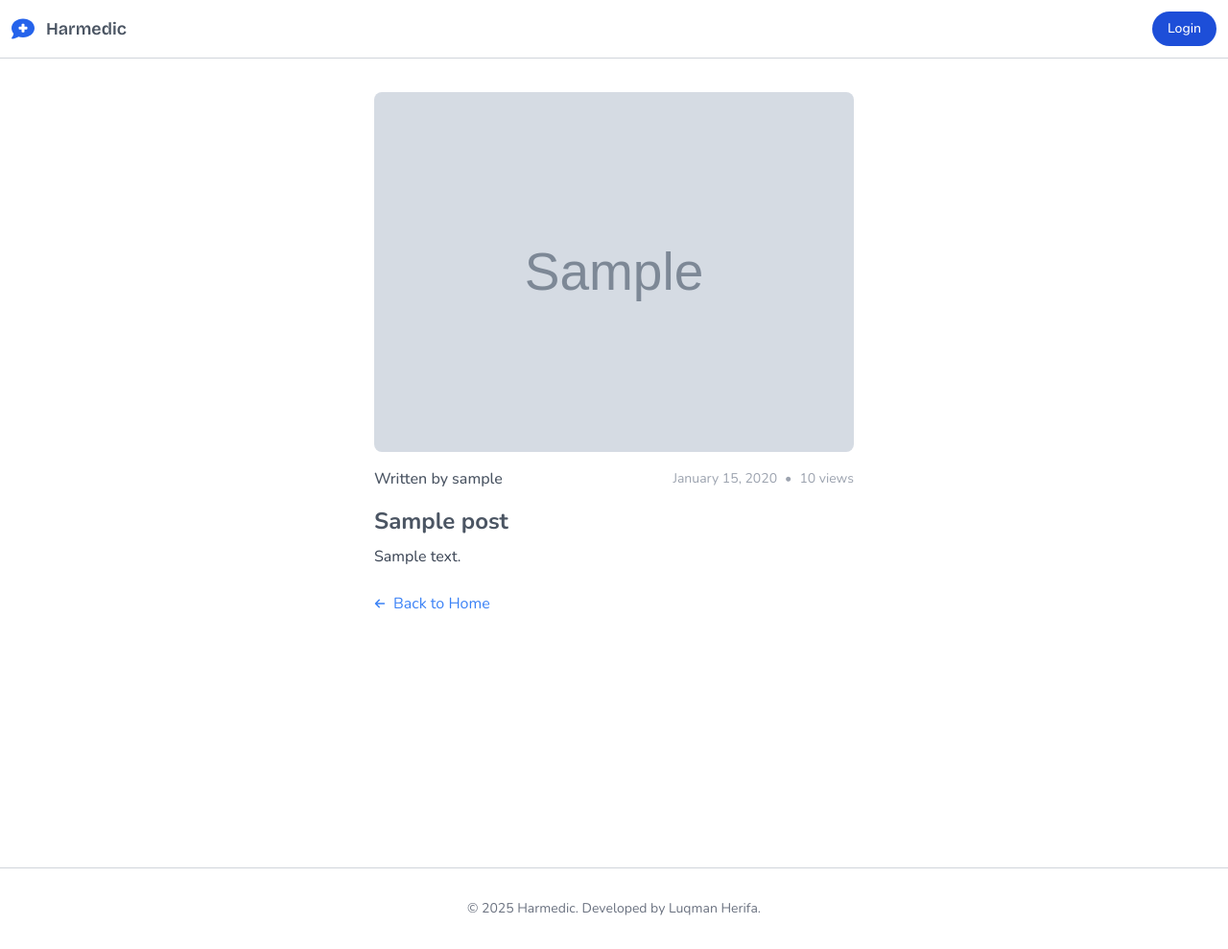
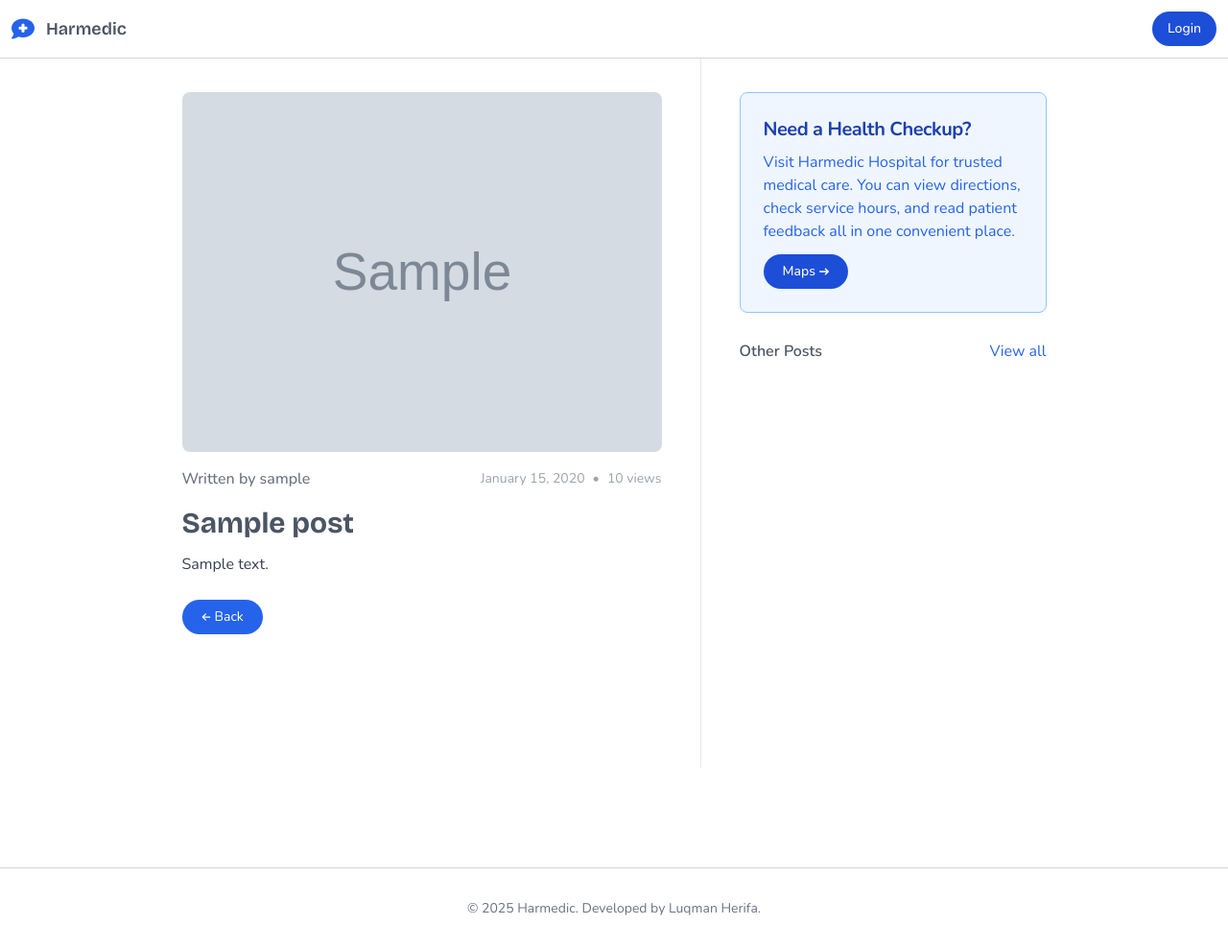
Before and after one commit to luqmanherifa/harmedic, a Flask app: page /post/1 in a window 1280 px wide. Shown: the whole page at 96% size. Run offline with Flask 3, Linux system fonts and the light colour scheme; tables that the repository leaves empty hold one stand-in row (values such as "Sample post"); grey boxes marked "Sample" are stand-in pictures; some libraries are stand-ins or nearby versions.

Commit message:
Enhance detail related posts

```diff
--- a/app/routes/pages_routes.py
+++ b/app/routes/pages_routes.py
@@ -26,7 +26,16 @@ def post_detail(id):
         post.views += 1
         db.session.commit()
 
-    return render_template('post_detail.html', post=post)
+    # Get other related posts
+    related_posts = (
+        Post.query
+        .filter(Post.id != id, Post.status == 'approved')
+        .order_by(Post.created_at.desc())
+        .limit(2)
+        .all()
+    )
+
+    return render_template('post_detail.html', post=post, related_posts=related_posts)
 
 @pages.route('/search_home_posts')
 def search_home_posts():
--- a/templates/post_detail.html
+++ b/templates/post_detail.html
@@ -27,8 +27,9 @@
     <!-- Navbar -->
     {% include 'partials/navbar.html' %}
 
+    <div class="flex justify-center min-h-screen">
       <!-- Detail Post -->
-    <div class="flex justify-center pt-24 min-h-screen">
+      <div class="pt-24">
         <div class="mx-auto">
           <img
             class="w-[500px] h-[375px] object-cover rounded-lg"
@@ -37,7 +38,7 @@
             onerror="this.onerror=null; this.src='{{ url_for('static', filename='images/harmedic.png') }}';"
           />
           <div class="mb-2 mt-4 flex items-center justify-between">
-          <p class="text-base font-medium text-gray-600">
+            <p class="text-base font-medium text-gray-500">
               Written by {{ post.author.username }}
             </p>
             <p class="text-sm text-gray-400">
@@ -48,7 +49,9 @@
               </span>
             </p>
           </div>
-        <h1 class="mb-2 mt-4 text-2xl font-bold text-gray-600 w-[500px]">
+          <h1
+            class="bricolage mb-3 mt-4 text-3xl font-bold text-gray-600 w-[500px]"
+          >
             {{ post.title }}
           </h1>
           <p class="text-base leading-relaxed text-gray-700 w-[500px]">
@@ -57,24 +60,100 @@
           <div class="mt-6">
             <a
               href="{{ url_for('pages.home') }}"
-            class="group inline-flex items-center text-blue-500 hover:text-blue-700"
+              class="px-5 py-2 rounded-full bg-blue-600 hover:bg-blue-700 group inline-flex items-center text-white"
             >
               <svg
                 xmlns="http://www.w3.org/2000/svg"
                 viewBox="0 0 448 512"
-              class="w-3 h-3 text-blue-500 group-hover:text-blue-700 transition-colors"
+                class="w-2.5 h-2.5 text-white transition-colors"
                 fill="currentColor"
               >
                 <path
                   d="M9.4 233.4c-12.5 12.5-12.5 32.8 0 45.3l160 160c12.5 12.5 32.8 12.5 45.3 0s12.5-32.8 0-45.3L109.2 288 416 288c17.7 0 32-14.3 32-32s-14.3-32-32-32l-306.7 0L214.6 118.6c12.5-12.5 12.5-32.8 0-45.3s-32.8-12.5-45.3 0l-160 160z"
                 />
               </svg>
-            <span
-              class="ml-2 group-hover:underline group-hover:text-blue-700 transition-colors"
+              <span class="ml-1 text-sm transition-colors"> Back</span>
+            </a>
+          </div>
+        </div>
+      </div>
+
+      <div class="border-l min-h-screen mx-10"></div>
+
+      <!-- Sidebar Post -->
+      <div class="pt-24">
+        <!-- Promo Card -->
+        <div
+          class="max-w-xs p-6 bg-blue-50 border border-blue-300 bg-blue-50 rounded-lg"
         >
-              Back to Home
-            </span>
+          <a href="#">
+            <h5 class="mb-2 text-xl font-bold tracking-tight text-blue-800">
+              Need a Health Checkup?
+            </h5>
           </a>
+          <p class="mb-3 font-normal text-blue-600">
+            Visit Harmedic Hospital for trusted medical care. You can view
+            directions, check service hours, and read patient feedback all in
+            one convenient place.
+          </p>
+          <a
+            href="https://maps.app.goo.gl/dcWx1Lq7vJR8P8HS8"
+            target="_blank"
+            class="inline-flex items-center px-5 py-2 text-sm font-medium text-center text-white bg-blue-700 rounded-full hover:bg-blue-800"
+          >
+            Maps
+            <svg
+              class="rtl:rotate-180 w-2.5 h-2.5 ms-1"
+              aria-hidden="true"
+              xmlns="http://www.w3.org/2000/svg"
+              fill="none"
+              viewBox="0 0 14 10"
+            >
+              <path
+                stroke="currentColor"
+                stroke-linecap="round"
+                stroke-linejoin="round"
+                stroke-width="2"
+                d="M1 5h12m0 0L9 1m4 4L9 9"
+              />
+            </svg>
+          </a>
+        </div>
+
+        <!-- Related Posts -->
+        <div class="mt-7 mb-4 flex items-center justify-between">
+          <h4 class="text-base font-semibold text-gray-600">Other Posts</h4>
+          <a
+            href="{{ url_for('pages.home') }}"
+            class="text-base text-blue-600 hover:underline"
+          >
+            View all
+          </a>
+        </div>
+        <div class="space-y-4 max-w-xs">
+          {% for post in related_posts %}
+          <a
+            href="{{ url_for('pages.post_detail', id=post.id) }}"
+            class="block rounded-lg border border-gray-300 bg-white hover:bg-gray-50 transition-all"
+          >
+            <img
+              class="w-full h-[160px] object-cover rounded-t-lg"
+              src="{{ url_for('static', filename='uploads/' ~ post.image) if post.image else url_for('static', filename='images/harmedic.png') }}"
+              alt="{{ post.title }}"
+              onerror="this.onerror=null; this.src='{{ url_for('static', filename='images/harmedic.png') }}';"
+            />
+            <div class="p-3">
+              <h2
+                class="bricolage text-sm font-medium text-gray-600 line-clamp-1"
+              >
+                {{ post.title }}
+              </h2>
+              <p class="mt-1 text-sm text-gray-500 line-clamp-2">
+                {{ post.content }}
+              </p>
+            </div>
+          </a>
+          {% endfor %}
         </div>
       </div>
     </div>
```
Lines whose indentation alone changed are shown as unchanged.
